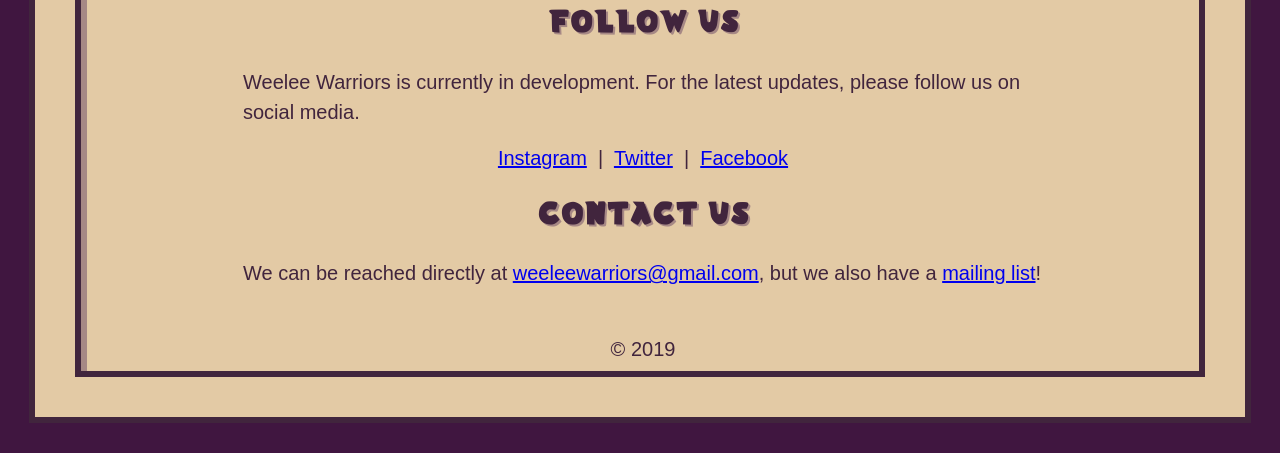
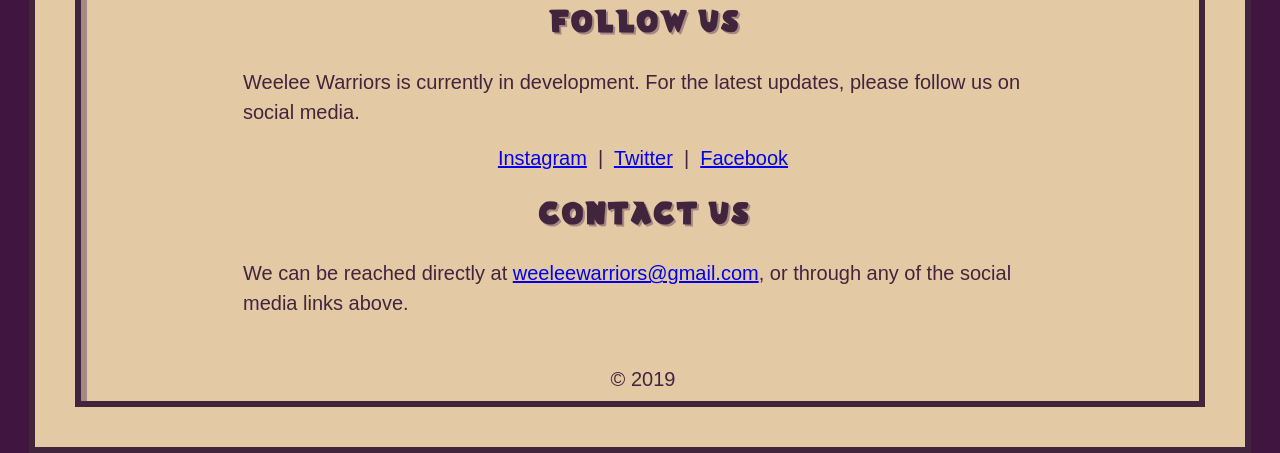
Before and after one commit to weeleewarriors/weeleewarriors.github.io, a plain HTML site: page index.html in a window 1280 px wide. Shown: the part 1202-1655 px from the top of the page. Before the commit the page ends 1625 px from the top, so only its background shows below. Drawn offline with Linux system fonts and the light colour scheme.

Commit message:
Remove mailchimp subscription link

```diff
--- a/index.html
+++ b/index.html
@@ -58,7 +58,7 @@
 
             <h2> Contact us </h2>
             <p class="content-text">
-              We can be reached directly at <a href="mailto:weeleewarriors@gmail.com"> weeleewarriors@gmail.com</a>, but we also have a <a href="http://eepurl.com/gDYvxv">mailing list</a>!
+              We can be reached directly at <a href="mailto:weeleewarriors@gmail.com"> weeleewarriors@gmail.com</a>, or through any of the social media links above.
             </p>
             <footer>
               © 2019
```
